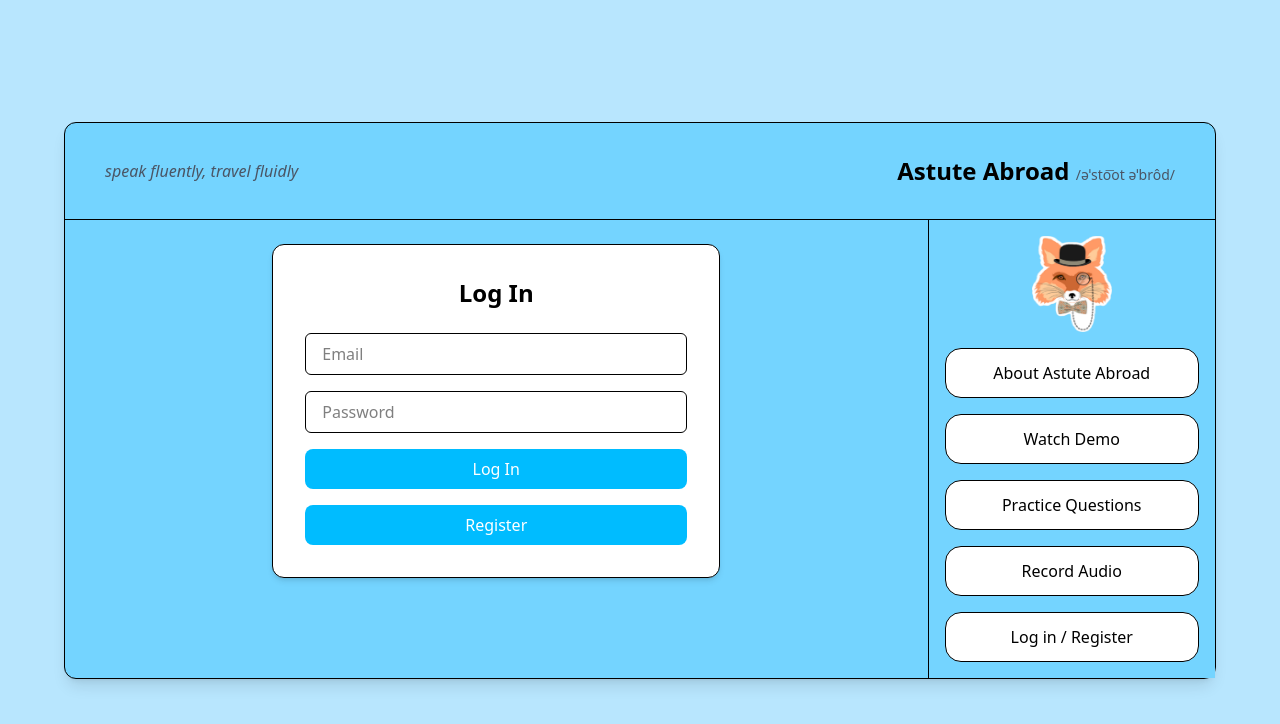
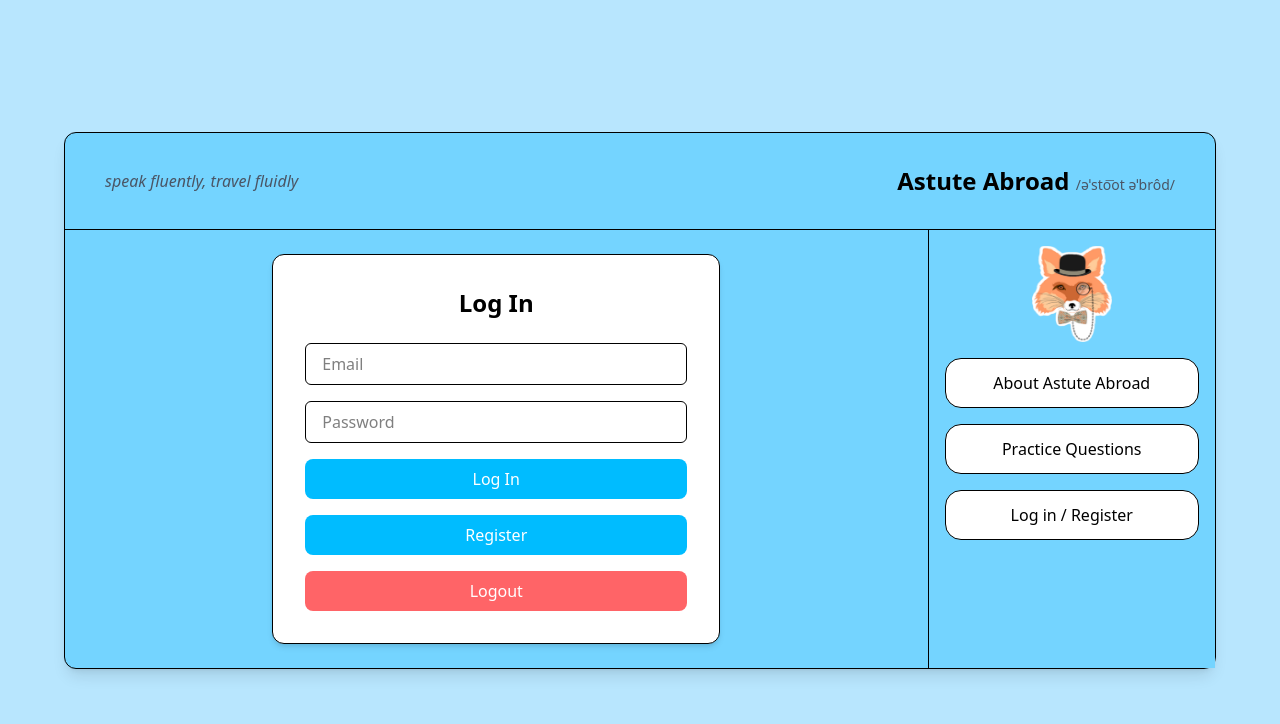
Before and after one commit to ChasVanDav/Astute-Abroad, a React (Vite) app in the folder client/: page /login in a window 1280 px wide. Shown: the top 724 px of the page. Built offline with nearby package versions, Linux system fonts and the light colour scheme.

Commit message:
update logging and add logout

```diff
--- a/client/src/App.jsx
+++ b/client/src/App.jsx
@@ -6,9 +6,9 @@ import astuteAbroadLogo from "/favicon.png"
 // import components
 import About from "./pages/About"
 import Login from "./pages/Login"
-import WatchDemo from "./pages/WatchDemo"
+// import WatchDemo from "./pages/WatchDemo"
 import Questions from "./pages/Questions.jsx"
-import LiveTranscription from "./pages/LiveTranscription.jsx"
+// import LiveTranscription from "./pages/LiveTranscription.jsx"
 
 // to do: move to Home.jsx? add animation for each text block
 function Home() {
@@ -34,6 +34,7 @@ function Home() {
 
 function App() {
   const navigate = useNavigate()
+
   return (
     <div className="bg-sky-200 min-h-screen flex items-center justify-center">
       <div className="bg-sky-300 w-[90%] border border-black rounded-xl flex flex-col shadow-lg">
@@ -59,9 +60,9 @@ function App() {
               <Route path="/" element={<Home />} />
               <Route path="/about" element={<About />} />
               <Route path="/login" element={<Login />} />
-              <Route path="/watch-demo" element={<WatchDemo />} />
+              {/* <Route path="/watch-demo" element={<WatchDemo />} /> */}
               <Route path="/questions" element={<Questions />} />
-              <Route path="/record" element={<LiveTranscription />} />
+              {/* <Route path="/record" element={<LiveTranscription />} /> */}
             </Routes>
           </main>
 
@@ -83,24 +84,24 @@ function App() {
             >
               About Astute Abroad
             </button>
-            <button
+            {/* <button
               onClick={() => navigate("/watch-demo")}
               className="bg-white text-black font-semihold py-3 rounded-2xl border border-black hover:bg-orange-200 transition"
             >
               Watch Demo
-            </button>
+            </button> */}
             <button
               onClick={() => navigate("/questions")}
               className="bg-white text-black font-semihold py-3 rounded-2xl border border-black hover:bg-orange-200 transition"
             >
               Practice Questions
             </button>
-            <button
+            {/* <button
               onClick={() => navigate("/record")}
               className="bg-white text-black font-semihold py-3 rounded-2xl border border-black hover:bg-orange-200 transition"
             >
               Record Audio
-            </button>
+            </button> */}
 
             <button
               onClick={() => navigate("/login")}
--- a/client/src/pages/Login.jsx
+++ b/client/src/pages/Login.jsx
@@ -5,6 +5,7 @@ import {
   signInWithEmailAndPassword,
 } from "firebase/auth"
 import { useNavigate } from "react-router-dom"
+import { signOut } from "firebase/auth"
 
 export default function Login() {
   const [email, setEmail] = useState("")
@@ -19,7 +20,7 @@ export default function Login() {
         password
       )
       const idToken = await userCredential.user.getIdToken()
-      console.log("ID Token retrieved:", idToken)
+      console.log("ID Token retrieved 🪙")
 
       await sendUserToBackend(idToken)
       console.log("Registration successful! Welcome to Astute Abroad! 👋🏽")
@@ -37,7 +38,7 @@ export default function Login() {
         password
       )
       const idToken = await userCredential.user.getIdToken()
-      console.log("ID Token retrieved:", idToken)
+      console.log("ID Token retrieved 🪙")
 
       await sendUserToBackend(idToken)
       console.log("Login successful! Welcome back! 😎")
@@ -48,7 +49,7 @@ export default function Login() {
   }
 
   const sendUserToBackend = async (token) => {
-    console.log("Sending token to backend:", token)
+    console.log("Sending token to backend 🪙")
     try {
       const response = await fetch("http://localhost:5000/api/auth", {
         method: "POST",
@@ -59,13 +60,23 @@ export default function Login() {
       })
 
       const responseText = await response.text()
-      console.log("Backend response:", response.status, responseText)
+      // console.log("Backend response:", response.status, responseText)
 
       if (!response.ok) {
         throw new Error("Backend auth failed 😓")
       }
     } catch (err) {
       console.error("Failed to authenticate with backend:", err.message)
+    }
+  }
+
+  const handleLogout = async () => {
+    try {
+      await signOut(auth)
+      console.log("User signed out successfully ✌🏽")
+      navigate("/login")
+    } catch (error) {
+      console.error("Logout error: ", error.message)
     }
   }
 
@@ -104,6 +115,13 @@ export default function Login() {
           >
             Register
           </button>
+          <button
+            type="button"
+            onClick={handleLogout}
+            className="w-full py-2 px-4 bg-red-400 text-white rounded-lg hover:bg-red-500 transition"
+          >
+            Logout
+          </button>
         </form>
       </div>
     </div>
```
Also changed, not shown: 1 other file (tests, documents, lock files or other folders).
